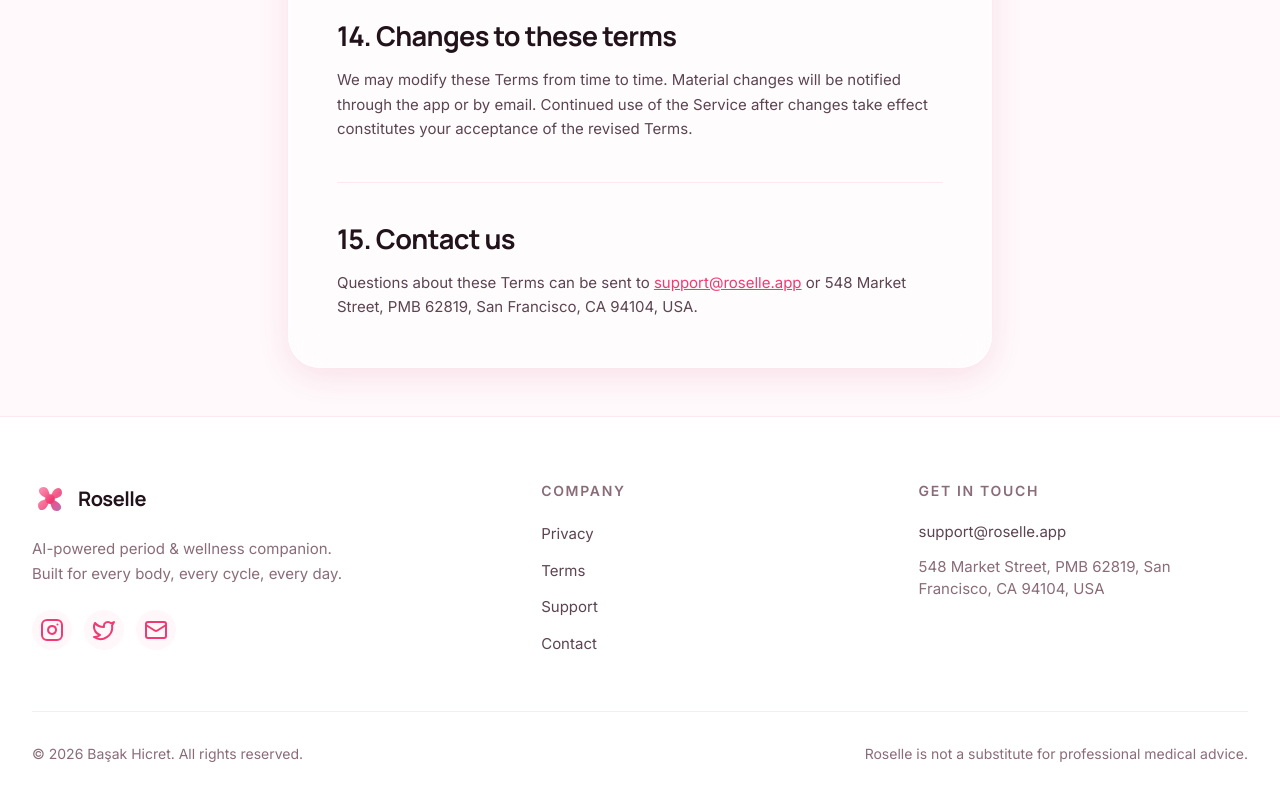
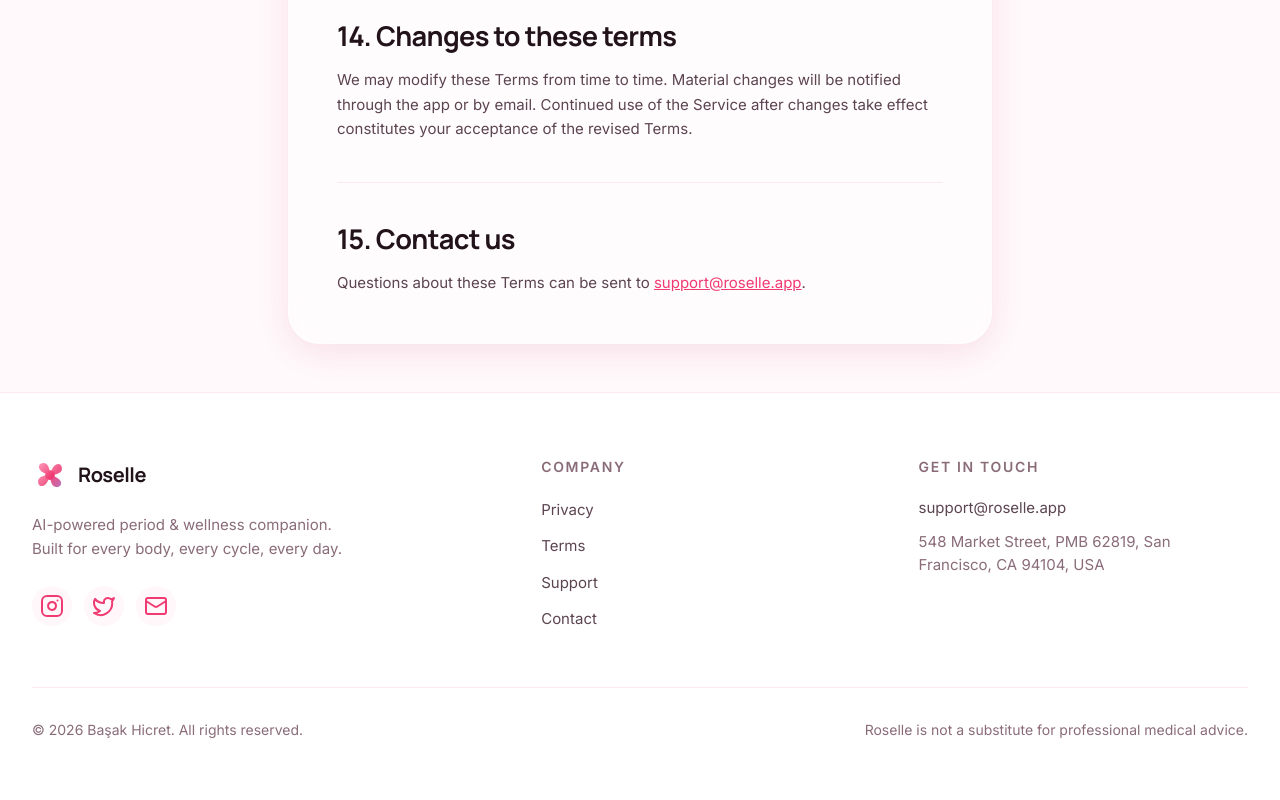
Before and after one commit to basakatali71-beep/roselle-website, a Next.js app in the folder roselle/: page /terms in a window 1280 px wide. Shown: the part 4261-5061 px from the top of the page. Built offline with nearby package versions, Linux system fonts and the light colour scheme.

Commit message:
Fix formatting in terms page email link

```diff
--- a/roselle/src/app/terms/page.tsx
+++ b/roselle/src/app/terms/page.tsx
@@ -189,8 +189,8 @@ export default function TermsPage() {
             Questions about these Terms can be sent to{" "}
             <a href={`mailto:${siteConfig.supportEmail}`} className="text-rose-600 underline">
               {siteConfig.supportEmail}
-            </a>{" "}
-            or {siteConfig.companyAddress}.
+            </a>
+            .
           </p>
         </LegalSection>
       </LegalBody>
```
